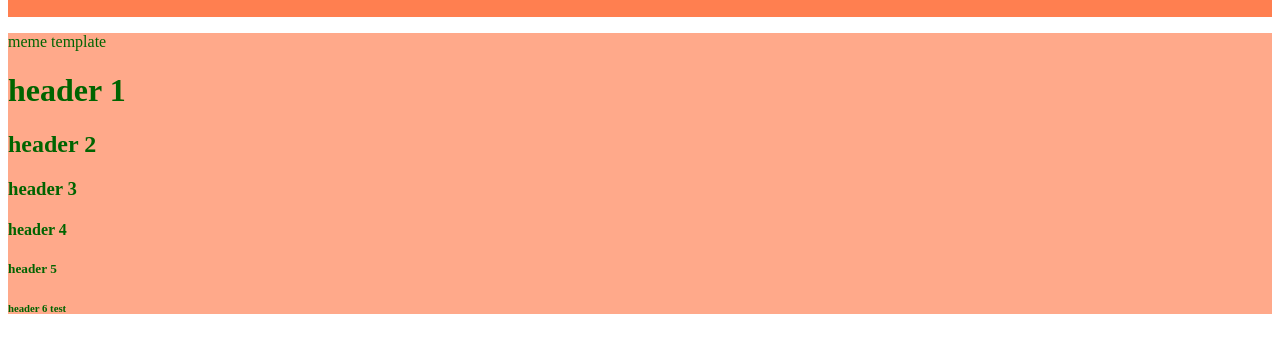
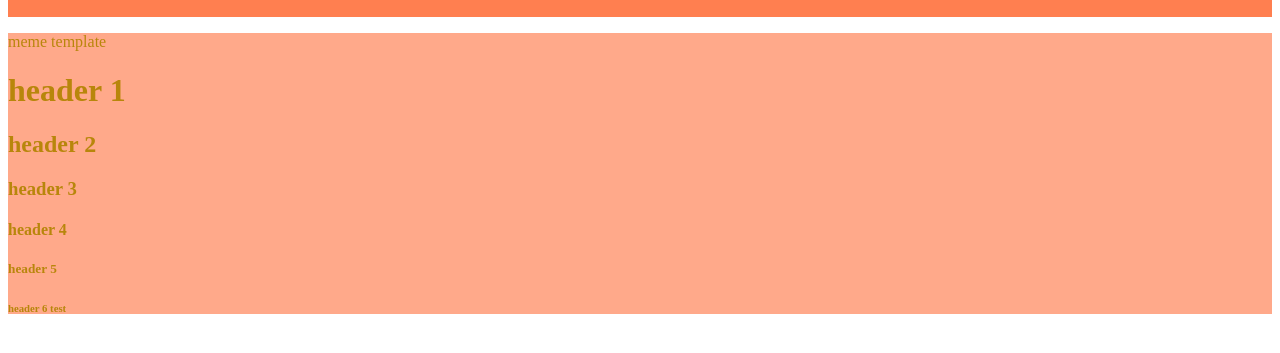
Before and after one commit to W1nt3rR/classes, a plain HTML site: page index.html in a window 1280 px wide. Shown: the part 253-606 px from the top of the page. Drawn offline with Linux system fonts and the light colour scheme.

Commit message:
change color of div2

```diff
--- a/styles.css
+++ b/styles.css
@@ -7,6 +7,6 @@
 
 #div2
 {
-    color: darkgreen;
+    color: darkgoldenrod;
     background-color: rgb(255, 169, 138);
 }
```
